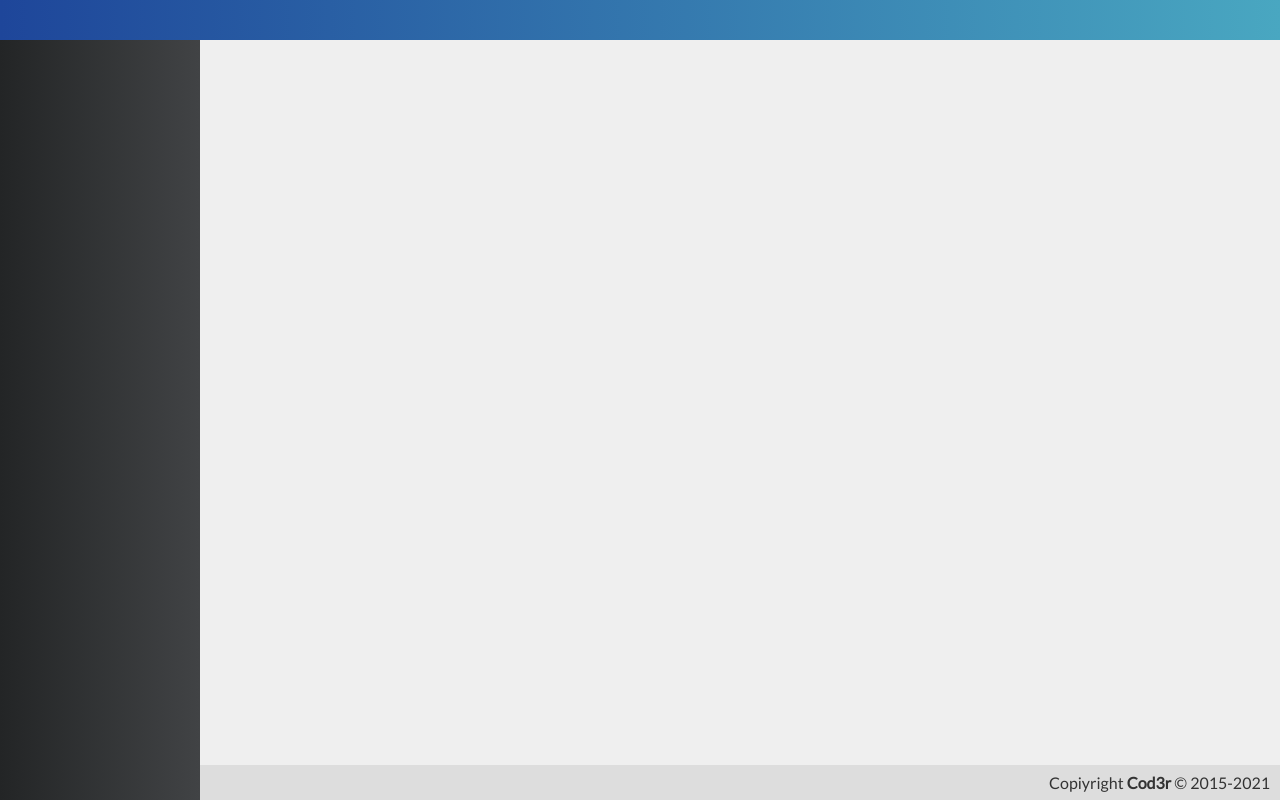
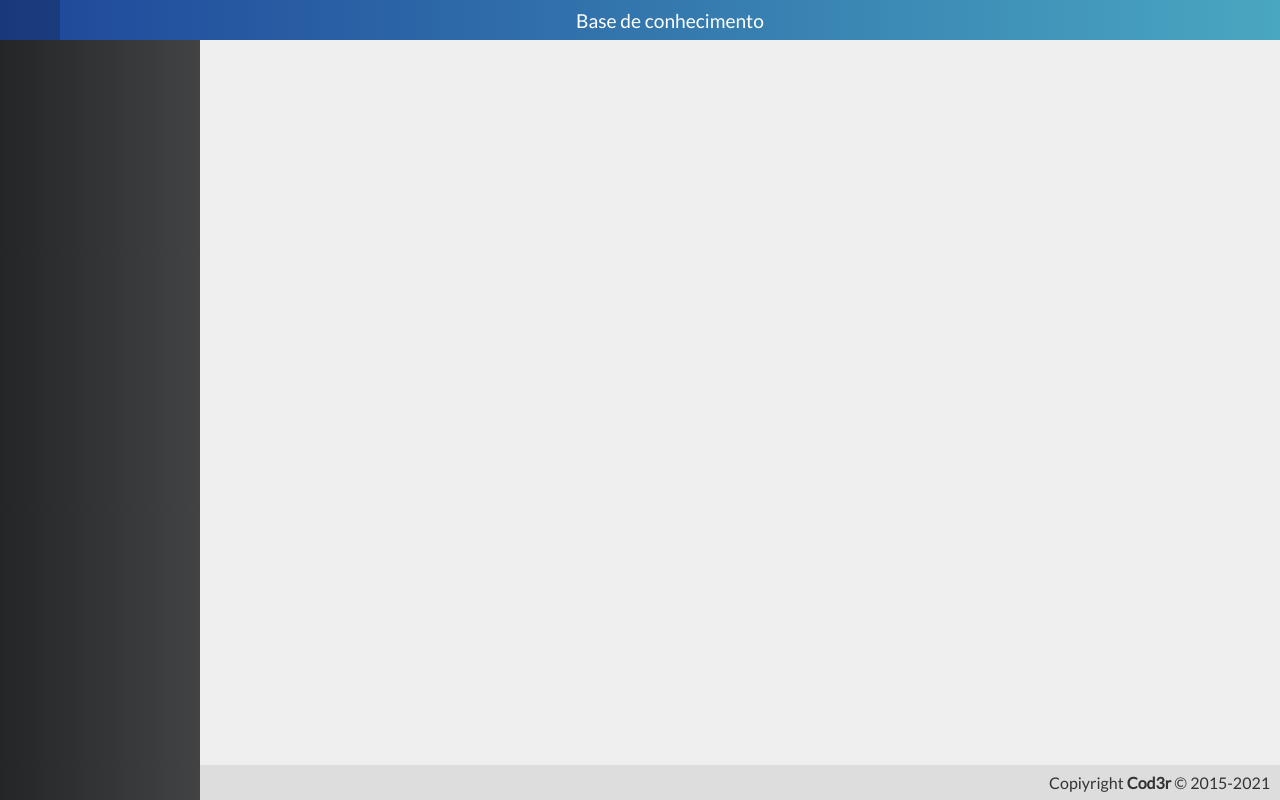
Before and after one commit to CarlosBonfim/Base-de-conhecimento, a Vue app in the folder frontend/: page / in a window 1280 px wide. Built offline with nearby package versions, Linux system fonts and the light colour scheme.

Commit message:
Update Header.vue
criação dos componentes do header

```diff
--- a/frontend/src/components/template/Header.vue
+++ b/frontend/src/components/template/Header.vue
@@ -1,10 +1,29 @@
 <template>
-  <header class="header"></header>
+  <header class="header">
+      <a class="toogle" @click="toogleMenu" v-if="!hideToogle">
+          <i class="fa fa-lg" :class="icon"></i>
+      </a>
+      <h1 class="title">{{title}}</h1>
+  </header>
 </template>
 
 <script>
 export default {
-    name: 'Header'
+    name: 'Header',
+    props: {
+        title: String,
+        hideToogle: Boolean
+    },
+    computed: {
+        icon(){
+            return "fa-angle-left"
+        }
+    },
+    methods: {
+        toogleMenu(){
+
+        }
+    }
 }
 </script>
 
@@ -16,7 +35,33 @@
         display: flex;
         justify-content: center;
         align-items: center;
+    }
+    .title{
+        font-size: 1.2rem;
+        color: #fff;
+        font-weight: 100;
+        flex-grow: 1;
+        text-align: center;
+    }
+    .title a{
+        color:#fff;
+        text-decoration: none;
+    }
 
+    header.header > a.toogle {
+        width: 60px;
+        height: 100%;
+        color: #fff;
+        justify-self: flex-start;
+        text-decoration: none;
+
+        display: flex;
+        justify-content: center;
+        align-items: center;
+
+    }
+    header.header > a.toogle:hover{
+        background-color: rgba(0, 0, 0,0.2);
 
     }
 </style>
```
